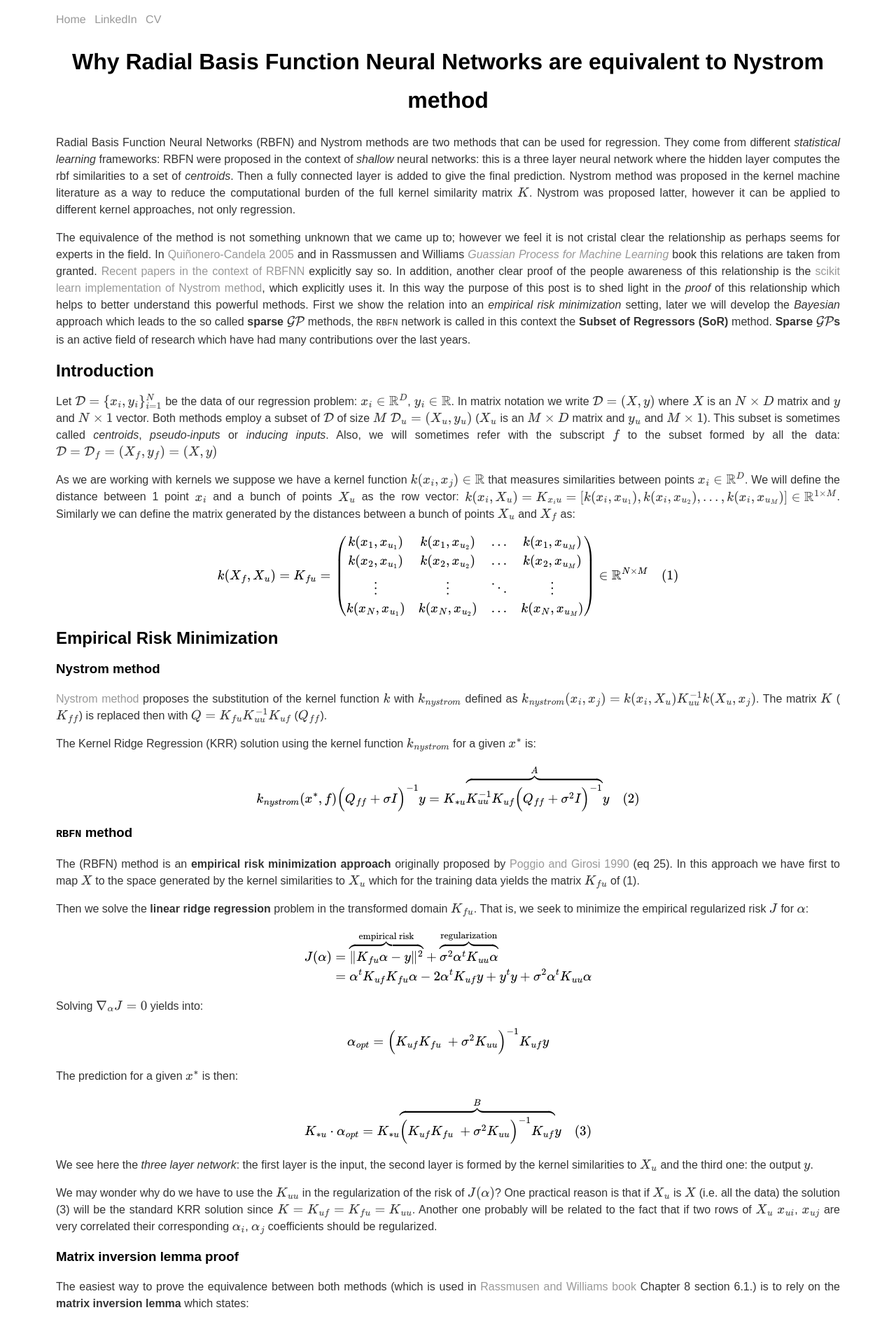
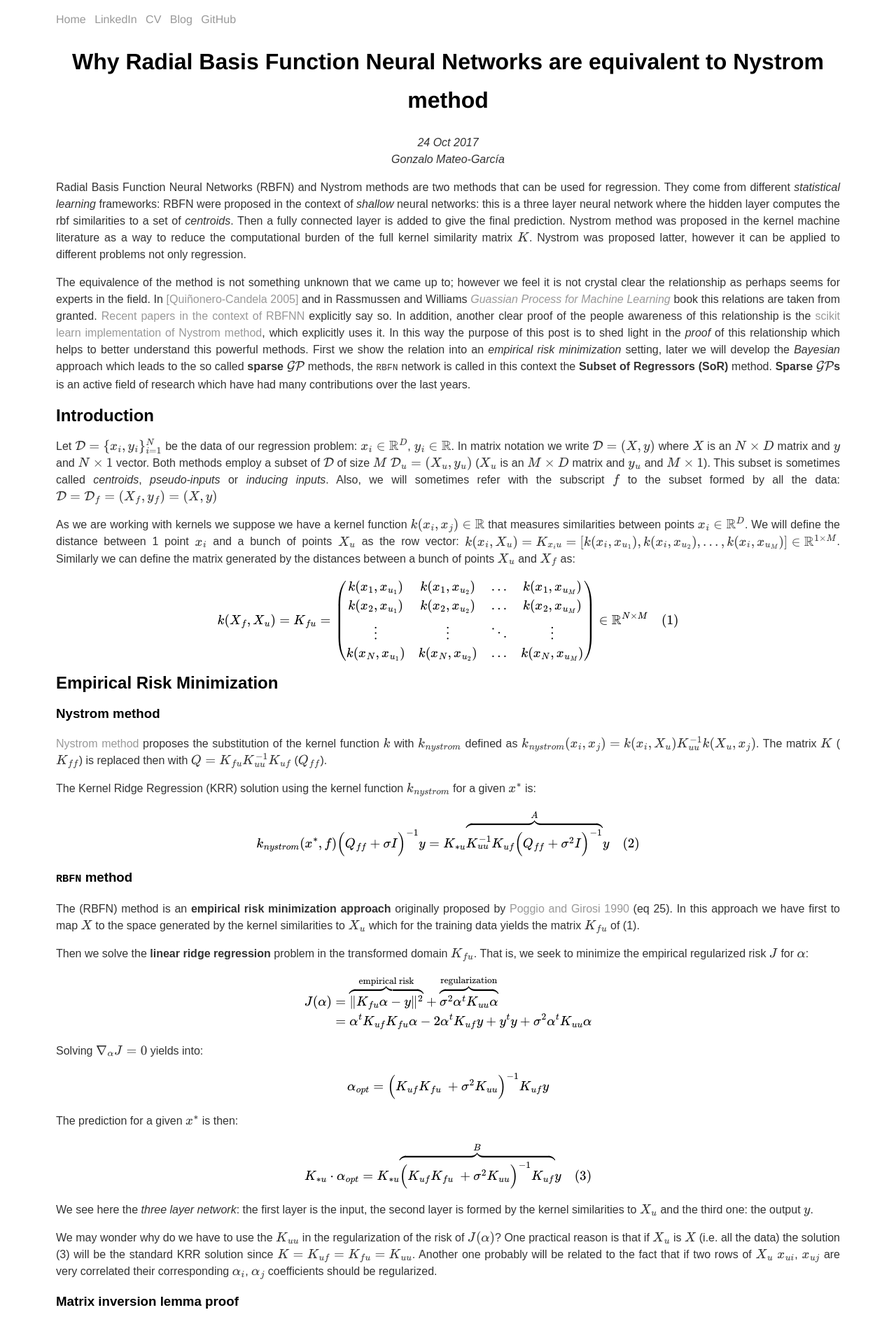
Before and after one commit to Haiiah/gonzmg88.github.io, a Jekyll site: the page built from _posts/2017-10-24-NystromRBFNN.md, in a window 1280 px wide. Shown: the top 1892 px of the page at 70% size. Built offline with Jekyll 4.4.1, drawn with Linux system fonts in a browser that asks for light colours; formulas are drawn with MathJax 3; some of the changed text lies outside the part shown.

Commit message:
blog ordered

```diff
--- a/_config.yml
+++ b/_config.yml
@@ -1,2 +1,3 @@
 name: Gonzalo Mateo García
 markdown: kramdown
+permalink: /blog/:year/:month/:day/:title
--- a/_layouts/default.html
+++ b/_layouts/default.html
@@ -18,6 +18,8 @@
 	        		<li><a href="/index.html">Home</a></li>
 		        	<li><a href="https://www.linkedin.com/in/gonzalo-mateo-garc%C3%ADa-b7584a33/" target="blank">LinkedIn</a></li>
 	        		<li><a href="https://docs.google.com/document/d/1qwou0qWo5wE6klOWNpziDhQoxBi_PMxqzSNMK0rNRjM/edit?usp=sharing" target="blank">CV</a></li>
+							<li><a href="/blog">Blog</a></li>
+							<li><a href="https://github.com/gonzmg88" target="blank">GitHub</a></li>
 	    		</ul>
 			</nav>
 			<div>
--- /dev/null
+++ b/_layouts/post.html
@@ -0,0 +1,18 @@
+---
+layout: default
+---
+
+<style>
+body {max-width:70em;}
+h1 {line-height:1.7em; text-align: center;}
+p.datetitle {font-style: italic;text-align: center;}
+</style>
+
+<h1> {{ page.title }}</h1>
+
+<p class="datetitle"> {{ page.date | date_to_string }} <br>
+{{ page.author }}</p>
+
+<div class="post">
+  {{ content }}
+</div>
--- a/blog/2017_10_24-NystromRBFNN.md
+++ b/_posts/2017-10-24-NystromRBFNN.md
@@ -1,7 +1,8 @@
 ---
-layout: default
+layout: post
 title: Why Radial Basis Function Neural Networks are equivalent to Nystrom method
 date: 2017-10-24
+author: Gonzalo Mateo-García
 ---
 
 <script type="text/x-mathjax-config">
@@ -16,10 +17,7 @@ date: 2017-10-24
 );*/
 </script>
 
-<style>
-body {max-width:70em;}
-h1 {line-height:1.7em; text-align: center;}
-</style>
+
 <!-- <script type="text/javascript" src="https://cdnjs.cloudflare.com/ajax/libs/mathjax/2.7.2/MathJax.js?config=TeX-AMS-MML_HTMLorMML-full" charset="utf-8">-->
 
 <!-- <script type="text/javascript" src="/js/MathJax.js">
@@ -29,11 +27,9 @@ h1 {line-height:1.7em; text-align: center;}
 </script>
 
 
-# Why Radial Basis Function Neural Networks are equivalent to Nystrom method
+Radial Basis Function Neural Networks (RBFN) and Nystrom methods are two methods that can be used for regression. They come from different *statistical learning* frameworks: RBFN were proposed in the context of *shallow* neural networks: this is a three layer neural network where the hidden layer computes the rbf similarities to a set of *centroids*. Then a fully connected layer is added to give the final prediction. Nystrom method was proposed in the kernel machine literature as a way to reduce the computational burden of the full kernel similarity matrix $K$. Nystrom was proposed latter, however it can be applied to different problems not only regression.
 
-Radial Basis Function Neural Networks (RBFN) and Nystrom methods are two methods that can be used for regression. They come from different *statistical learning* frameworks: RBFN were proposed in the context of *shallow* neural networks: this is a three layer neural network where the hidden layer computes the rbf similarities to a set of *centroids*. Then a fully connected layer is added to give the final prediction. Nystrom method was proposed in the kernel machine literature as a way to reduce the computational burden of the full kernel similarity matrix $K$. Nystrom was proposed latter, however it can be applied to different kernel approaches, not only regression.
-
-The equivalence of the method is not something unknown that we came up to; however we feel it is not cristal clear the relationship as perhaps seems for experts in the field. In [Quiñonero-Candela 2005](http://www.jmlr.org/papers/v6/quinonero-candela05a.html){:target="_blank"} and in Rassmussen and Williams [*Guassian Process for Machine Learning*](http://www.gaussianprocess.org/gpml/){:target="_blank"} book this relations are taken from granted. [Recent papers in the context of RBFNN](http://proceedings.mlr.press/v51/que16.html){:target="_blank"} explicitly say so. In addition, another clear proof of the people awareness of this relationship is the [scikit learn implementation of Nystrom method](http://scikit-learn.org/stable/auto_examples/plot_kernel_approximation.html#sphx-glr-auto-examples-plot-kernel-approximation-py){:target="_blank"}, which explicitly uses it. In this way the purpose of this post is to shed light in the *proof* of this relationship which helps to better understand this powerful methods. First we show the relation into an *empirical risk minimization* setting, later we will develop the *Bayesian* approach which leads to the so called **sparse $\mathcal{GP}$** methods, the `RBFN` network is called in this context the **Subset of Regressors (SoR)** method. **Sparse $\mathcal{GP}$s** is an active field of research which have had many contributions over the last years.
+The equivalence of the method is not something unknown that we came up to; however we feel it is not crystal clear the relationship as perhaps seems for experts in the field. In [[Quiñonero-Candela 2005]](http://www.jmlr.org/papers/v6/quinonero-candela05a.html){:target="_blank"} and in Rassmussen and Williams [*Guassian Process for Machine Learning*](http://www.gaussianprocess.org/gpml/){:target="_blank"} book this relations are taken from granted. [Recent papers in the context of RBFNN](http://proceedings.mlr.press/v51/que16.html){:target="_blank"} explicitly say so. In addition, another clear proof of the people awareness of this relationship is the [scikit learn implementation of Nystrom method](http://scikit-learn.org/stable/auto_examples/plot_kernel_approximation.html#sphx-glr-auto-examples-plot-kernel-approximation-py){:target="_blank"}, which explicitly uses it. In this way the purpose of this post is to shed light in the *proof* of this relationship which helps to better understand this powerful methods. First we show the relation into an *empirical risk minimization* setting, later we will develop the *Bayesian* approach which leads to the so called **sparse $\mathcal{GP}$** methods, the `RBFN` network is called in this context the **Subset of Regressors (SoR)** method. **Sparse $\mathcal{GP}$s** is an active field of research which have had many contributions over the last years.
 
 ## Introduction
 Let $$ \mathcal{D}=\{x_i,y_i\}_{i=1}^N $$ be the data of our regression problem: \\(x_i\in\mathbb{R}^D\\), \\(y_i\in \mathbb{R}\\). In matrix notation we write \\(\mathcal{D}=(X,y)\\) where \\(X\\) is an $N\times D$ matrix and \\(y\\) and \\(N \times 1\\) vector. Both methods employ a subset of \\(\mathcal{D}\\) of size \\(M\\) \\(\mathcal{D}_u = (X_u,y_u)\\) (\\(X_u\\) is an \\(M\times D\\) matrix and \\(y_u\\) and $M \times 1$). This subset is sometimes called *centroids*, *pseudo-inputs* or *inducing inputs*. Also, we will sometimes refer with the subscript $f$ to the subset formed by all the data: \\(\mathcal{D}=\mathcal{D_f}=(X_f,y_f)=(X,y)\\)
@@ -150,7 +146,9 @@ $$
 So we have that the mean of the $\mathcal{GP}$ solution using Nystrom kernel is the same as the aforementioned approaches.
 
 ### Bayesian RBFN
-The RBFN method can be also viewed from a standard Bayesian linear regression point of view. If we assume the model $y_i = K_{x_iu}\alpha + \epsilon_i$ where $\epsilon_i\sim \mathcal{N}(0,\sigma^2)$. Which is equivalent to $p(y_i\mid x_i,\alpha) = p(y_i \mid K_{x_iu},\alpha)=\mathcal{N}(y_i\mid K_{x_iu}\alpha, \sigma^2)$.
+The RBFN method can be also viewed from a standard Bayesian linear regression point of view. The only _difference_ with the Bayesian linear regression is that we first transform the inputs $x_i$ to the similarities space $K_{x_iu}$. The rest remains equal. I am going to re-develop this approach for our current case because there are interesting similarities with the $\mathcal{GP}$ regression.
+
+So let's start: we assume the _linear in $\alpha$_ model: $y_i = K_{x_iu}\alpha + \epsilon_i$ where $$epsilon_i$$ is independent white noise: $\epsilon_i\sim \mathcal{N}(0,\sigma^2)$. This can also be written as $p(y_i\mid x_i,\alpha) = p(y_i \mid K_{x_iu},\alpha)=\mathcal{N}(y_i\mid K_{x_iu}\alpha, \sigma^2)$.
 The likelihood of our model is then:
 
 $$
@@ -162,10 +160,10 @@ p(\overbrace{y_1,...,y_N}^y \mid \overbrace{x_1,...,x_N}^X,\alpha) &= \prod_{i=1
 \end{align}
 $$
 
-If we place a prior over $\alpha\sim \mathcal{N}(0,A)$, the joint $y,\alpha$ distribution given $X$ would be:
+If we place a prior over $p(\alpha \mid X) = \mathcal{N}(\alpha \mid 0,A)$, the joint $y,\alpha$ distribution given $X$ would be:
 
 $$
-p(y,\alpha \mid  X) = p(y\mid X,\alpha)p(\alpha \mid \cancel{X})
+p(y,\alpha \mid  X) = p(y\mid X,\alpha)p(\alpha \mid X)
 $$
 
 At this point it is worth to stop and consider *what do we want?* the natural answer is *give predictions for newcomming* \\( x_* \\) *values*. This means in Bayesian language that we want a **posterior predictive distribution** which is a probability distribution over the \\( y^* \\) values given all the available information:  \\( p(y^* \mid  X_\*, X, y)  \\).
@@ -173,7 +171,7 @@ At this point it is worth to stop and consider *what do we want?* the natural an
 One way to obtain the posterior predictive distribution, which is similar to the approach followed for $\mathcal{GP}$s is:
 
 1. Augment the above equation with the test points:
-$$ p(y,y^*,\alpha \mid  X,X_*) $$ (It will just change the likelihood term).
+$$ p(y,y^*,\alpha \mid  X,X_*) $$ (Changing the likelihood term to accommodate the unseen $$X^*$$ and $$y_*$$).
 2. Integrate out \\( \alpha \\): $$ p(y,y^* \mid  X,X_*) = \int p(y,y^*,\alpha \mid  X,X_*) d\alpha $$
 3. Compute the posterior predictive using the trick we used above in the Nystrom case (5).
 
@@ -255,4 +253,4 @@ $$
 
 Using the same procedure than in equation (5) and assuming $A=K_{uu}^{-1}$ we retrieve back the same **predictive posterior** as in Nystrom $\mathcal{GP}$ method.
 
-One of the biggest concerns about this predictive posterior distribution (equation 5) is that the predictive variance may go to zero when the test input $$x^*$$ is far from the the subset $X_u$. To see why consider that if $$x^*$$ is far from all the data $X$ the natural behavior of the $\mathcal{GP}$ is to stick to the prior. The prior variance is $Q_{*,*} = K_{*u}K_{uu}^{-1}K_{u*}$ which in turn will be close to zero if we consider for example the `rbf` kernel. We refer the reader to [Quiñonero-Candela 2005](http://www.jmlr.org/papers/v6/quinonero-candela05a.html){:target="_blank"} for further discussion and alternatives.
+One of the biggest concerns about this predictive posterior distribution (equation 5) is that the predictive variance may go to zero when the test input $$x^*$$ is far from the the subset $X_u$. To see why consider that if $$x^*$$ is far from all the data $X$ the natural behavior of the $\mathcal{GP}$ is to stick to the prior. The prior variance is $$Q_{*,*} = K_{*u}K_{uu}^{-1}K_{u*}$$ which in turn will be close to zero if we consider for example the *rbf* kernel. We refer the reader to [[Quiñonero-Candela 2005]](http://www.jmlr.org/papers/v6/quinonero-candela05a.html){:target="_blank"} for further discussion and alternatives.
```
Also changed, not shown: blog/index.html (added, +14 -0 lines), css/main.css (line endings or trailing spaces).
